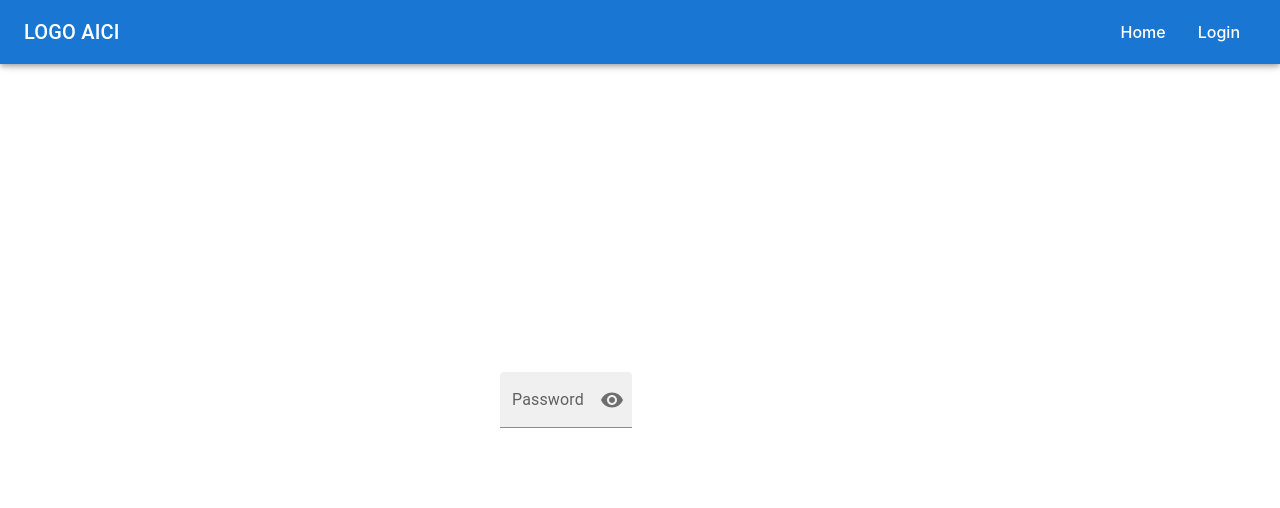
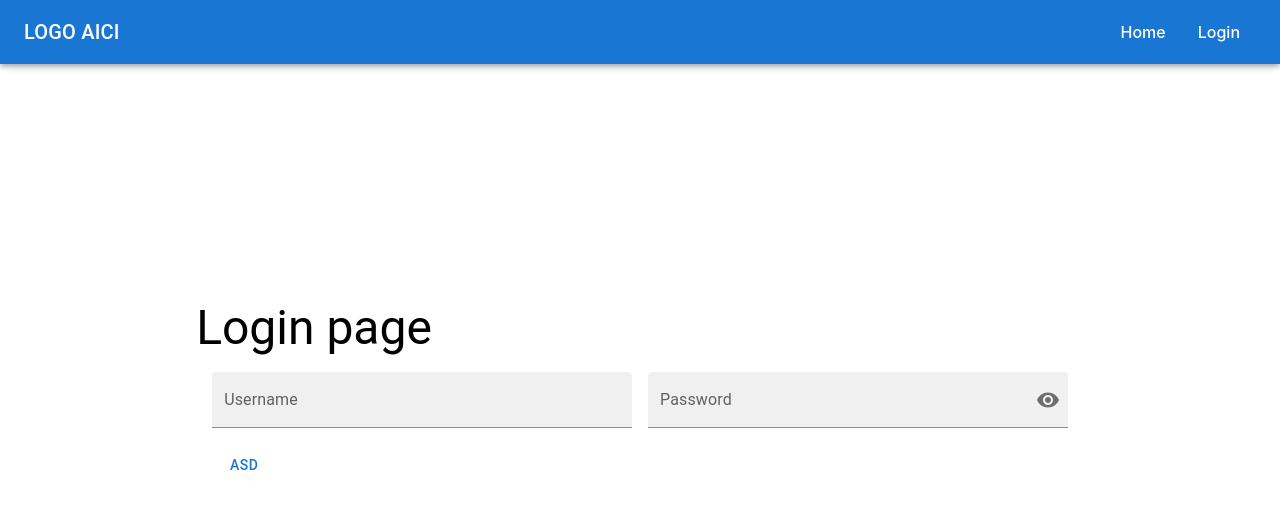
Before and after one commit to iCooKie123/catalog-online, a React (Vite) app: page /login in a window 1280 px wide. Shown: the top 508 px of the page. Built offline with nearby package versions, Linux system fonts and the light colour scheme.

Commit message:
Add TextField component and update Login page layout

```diff
--- a/src/components/index.ts
+++ b/src/components/index.ts
@@ -2,3 +2,4 @@ export * from "./private-route";
 export * from "./show";
 export * from "./navbar";
 export * from "./password-field";
+export * from "./text-field";
--- a/src/components/password-field/PasswordField.tsx
+++ b/src/components/password-field/PasswordField.tsx
@@ -5,6 +5,7 @@ import {
 	InputAdornment,
 	IconButton,
 	FilledInput,
+	FormHelperText,
 } from "@mui/material";
 import { useState } from "react";
 import { Controller, useFormContext } from "react-hook-form";
@@ -13,12 +14,14 @@ interface PasswordFieldProps {
 	name: string;
 	defaultValue?: string;
 	label?: string;
+	id: string;
 }
 
 export const PasswordField = ({
 	name,
 	defaultValue,
 	label,
+	id,
 }: PasswordFieldProps) => {
 	const methods = useFormContext();
 	const [showPassword, setShowPassword] = useState(false);
@@ -46,11 +49,9 @@ export const PasswordField = ({
 					sx={{ width: "100%" }}
 					variant="filled"
 					error={!!errors[name]}>
-					<InputLabel htmlFor="filled-adornment-password">
-						{label ?? "Password"}
-					</InputLabel>
+					<InputLabel htmlFor={id}>{label ?? "Password"}</InputLabel>
 					<FilledInput
-						id="standard-adornment-password"
+						id={id}
 						type={showPassword ? "text" : "password"}
 						endAdornment={
 							<InputAdornment position="end">
@@ -73,6 +74,9 @@ export const PasswordField = ({
 							trigger(name);
 						}}
 					/>
+					<FormHelperText>
+						{errors[name]?.message?.toString()}
+					</FormHelperText>
 				</FormControl>
 			)}></Controller>
 	);
--- /dev/null
+++ b/src/components/text-field/TextField.tsx
@@ -0,0 +1,49 @@
+import { FormControl, TextField } from "@mui/material";
+import { Controller, useFormContext } from "react-hook-form";
+
+interface TextFieldProps {
+	name: string;
+	defaultValue?: string;
+	label: string;
+	id: string;
+}
+
+export const Textfield = ({
+	name,
+	defaultValue,
+	label,
+	id,
+}: TextFieldProps) => {
+	const {
+		watch,
+		trigger,
+		control,
+		formState: { errors },
+	} = useFormContext();
+	return (
+		<Controller
+			name={name}
+			control={control}
+			defaultValue={defaultValue ?? ""}
+			render={({ field }) => (
+				<FormControl
+					sx={{ width: "100%" }}
+					variant="standard"
+					error={!!errors[name]}>
+					<TextField
+						id={id}
+						value={watch(name)}
+						defaultValue={defaultValue}
+						label={label}
+						onChange={field.onChange}
+						onBlur={() => {
+							trigger(name);
+							console.log(errors[name]);
+						}}
+						error={!!errors[name]}
+						helperText={errors[name]?.message?.toString()}
+						variant="filled"></TextField>
+				</FormControl>
+			)}></Controller>
+	);
+};
--- /dev/null
+++ b/src/components/text-field/index.ts
@@ -0,0 +1 @@
+export * from "./TextField.tsx";
--- a/src/pages/login-page/Login.tsx
+++ b/src/pages/login-page/Login.tsx
@@ -1,22 +1,58 @@
-import { Box, Button, Grid } from "@mui/material";
+import { Box, Button, Grid, Typography } from "@mui/material";
 import { useLoginPage } from "./hooks";
-import { PasswordField } from "../../components";
+import { PasswordField, Textfield } from "../../components";
 import { FormProvider } from "react-hook-form";
+import { useContext } from "react";
+import { AuthContext } from "../../contexts";
 
 export const LoginPage = () => {
 	const methods = useLoginPage();
+	const { setCurrentUser } = useContext(AuthContext);
 	return (
 		<FormProvider {...methods}>
-			<Box sx={{ flexGrow: 1, backgroundColor: "white" }}>
+			<Box
+				sx={{
+					flexGrow: 1,
+					backgroundColor: "white",
+					padding: "1rem",
+					margin: "1rem",
+				}}>
 				<Grid
 					container
 					spacing={{ xs: 2 }}
-					columns={{ xs: 4 }}
+					columns={{ xs: 2, md: 4 }}
 					padding={4}>
+					<Grid
+						xs={2}
+						md={4}>
+						<Typography
+							variant="h3"
+							color="black">
+							Login page
+						</Typography>
+					</Grid>
 					<Grid
 						item
 						xs={2}>
-						<PasswordField name={"password"}></PasswordField>
+						<Textfield
+							id={"input-username-login"}
+							name={"username"}
+							label={"Username"}></Textfield>
+					</Grid>
+					<Grid
+						item
+						xs={2}>
+						<PasswordField
+							id="input-password-login"
+							name="password"></PasswordField>
+					</Grid>
+					<Grid
+						item
+						xs={2}>
+						<Button
+							onClick={() => setCurrentUser({ name: "Alex" })}>
+							asd
+						</Button>
 					</Grid>
 				</Grid>
 			</Box>
--- a/src/pages/login-page/validation-schema.ts
+++ b/src/pages/login-page/validation-schema.ts
@@ -1,6 +1,6 @@
 import * as yup from "yup";
 
 export const loginInfoValidationSchema = yup.object().shape({
-	username: yup.string().email().required(),
+	username: yup.string().email().required().max(5),
 	password: yup.string().required().max(5),
 });
```
